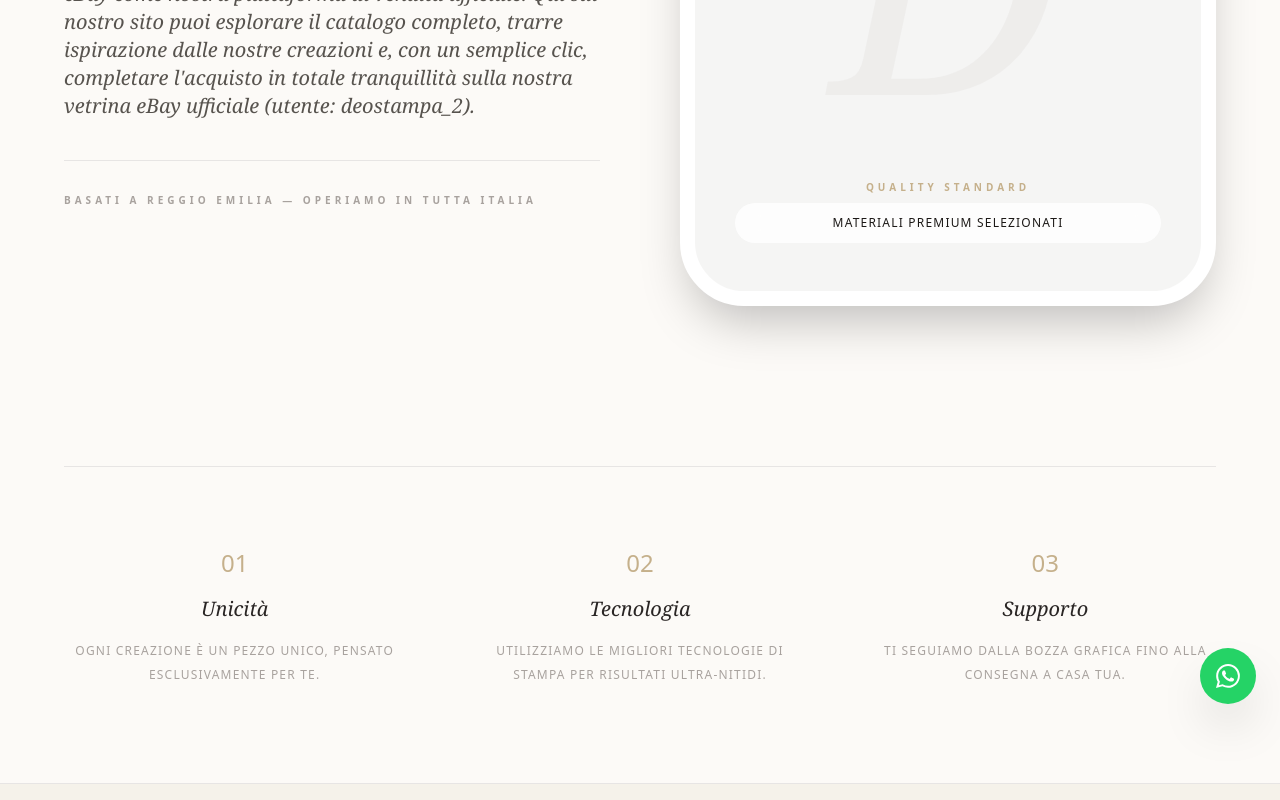
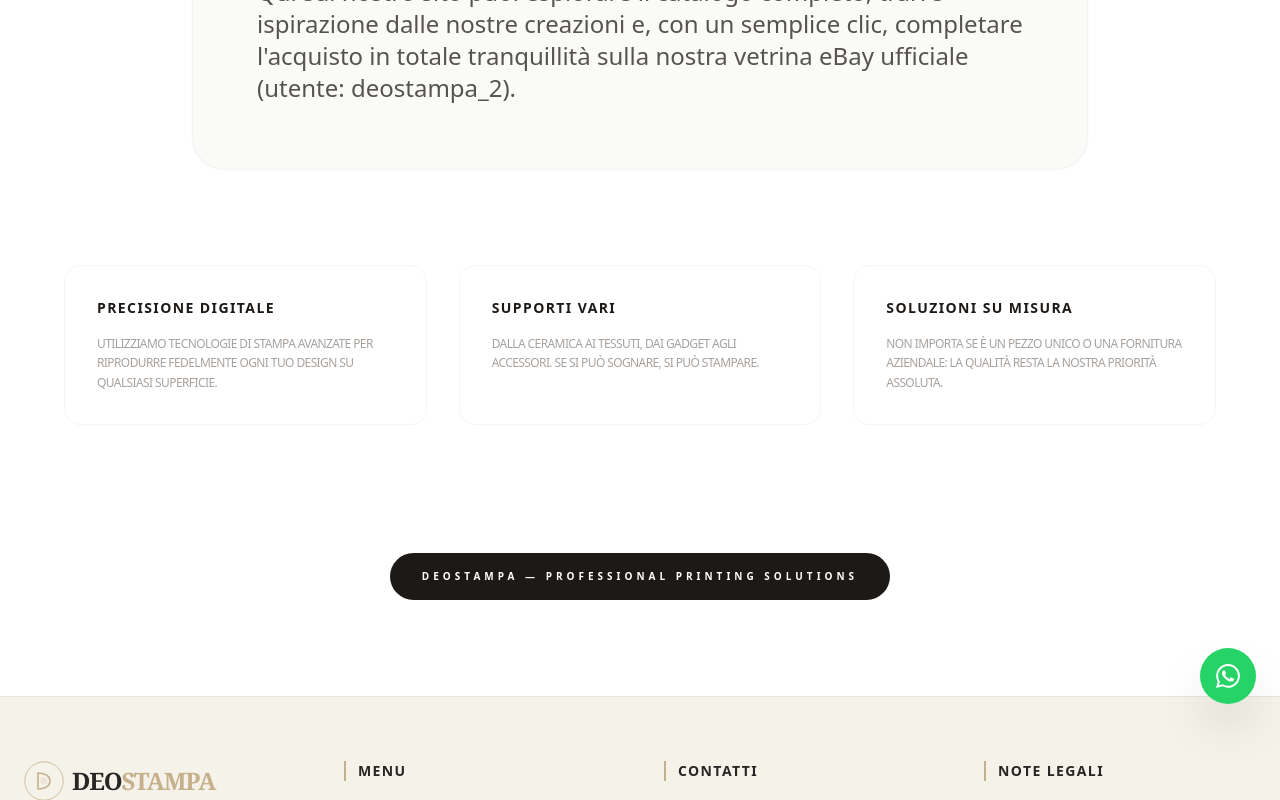
Before and after one commit to ericweinzettel-lgtm/deostampa-catalogo, a React (Vite) app: page / in a window 1280 px wide. Both pictures are taken after a click on the button "Chi Siamo". Shown: the part 926-1726 px from the top of the page. Built offline with nearby package versions, Linux system fonts and the light colour scheme.

Commit message:
Update About.tsx

```diff
--- a/components/About.tsx
+++ b/components/About.tsx
@@ -3,87 +3,59 @@ import { ABOUT_TEXT } from '../constants';
 
 const About = () => {
   return (
-    <div className="bg-[#FCFAF7] min-h-screen pt-32 pb-24 px-6">
+    <div className="bg-white min-h-screen pt-32 pb-24 px-6">
       <div className="max-w-6xl mx-auto">
 
-        {/* ENCABEZADO EDITORIAL */}
-        <div className="text-center space-y-6 mb-24">
+        {/* ENCABEZADO: ENFOQUE EN PERSONALIZACIÓN */}
+        <div className="text-center space-y-6 mb-20">
           <div className="flex items-center justify-center gap-3">
-            <span className="w-10 h-[1px] bg-[#C5B08B]"></span>
-            <span className="text-[#C5B08B] text-[10px] font-black uppercase tracking-[0.5em]">L'Atelier Deostampa</span>
-            <span className="w-10 h-[1px] bg-[#C5B08B]"></span>
+            <span className="w-10 h-[2px] bg-[#C5B08B]"></span>
+            <span className="text-stone-900 text-[10px] font-black uppercase tracking-[0.5em]">Deostampa Lab</span>
+            <span className="w-10 h-[2px] bg-[#C5B08B]"></span>
           </div>
-          <h1 className="text-6xl md:text-8xl font-serif text-stone-900 italic tracking-tighter">
-            Chi Siamo
+          <h1 className="text-5xl md:text-7xl font-bold text-stone-900 tracking-tighter uppercase">
+            Personalizzazione <br />
+            <span className="text-[#C5B08B] italic font-serif lowercase">senza limiti</span>
           </h1>
         </div>
 
-        {/* CONTENIDO PRINCIPAL: TU TEXTO CON ESTILO */}
-        <div className="grid grid-cols-1 lg:grid-cols-2 gap-20 items-center">
+        {/* CONTENIDO: TU TEXTO ORIGINAL CON ESTILO DE LABORATORIO DE DISEÑO */}
+        <div className="max-w-4xl mx-auto">
+          <div className="bg-stone-50 p-10 md:p-16 rounded-[2rem] border border-stone-100 shadow-sm relative overflow-hidden">
+            {/* Decoración técnica de fondo */}
+            <div className="absolute top-0 right-0 p-8 opacity-5 text-6xl font-black">HD</div>
 
-          {/* LADO IZQUIERDO: EL TEXTO ORIGINAL REFINADO */}
-          <div className="space-y-10 order-2 lg:order-1">
-            <div className="space-y-6">
-              <h2 className="text-3xl font-serif text-stone-800 italic leading-snug">
-                Passione per il dettaglio, <br/>cura artigianale.
+            <div className="relative z-10 space-y-8">
+              <h2 className="text-2xl font-bold text-stone-800 uppercase tracking-tight border-b border-[#C5B08B] pb-4 inline-block">
+                Il nostro approccio
               </h2>
-              {/* Aquí usamos tu ABOUT_TEXT pero con un estilo mucho más aireado */}
-              <div className="text-stone-600 text-lg md:text-xl font-serif italic leading-relaxed space-y-6">
-                <p>
-                  {ABOUT_TEXT}
-                </p>
-              </div>
-            </div>
-
-            <div className="pt-8 border-t border-stone-200">
-              <p className="text-[10px] font-black uppercase tracking-[0.4em] text-stone-400">
-                Basati a Reggio Emilia — Operiamo in tutta Italia
-              </p>
-            </div>
-          </div>
-
-          {/* LADO DERECHO: ELEMENTO VISUAL ELEGANTE */}
-          <div className="relative order-1 lg:order-2">
-            <div className="aspect-[4/5] bg-stone-100 rounded-[4rem] overflow-hidden border-[15px] border-white shadow-2xl relative">
-              {/* Capa de diseño decorativa */}
-              <div className="absolute inset-0 flex items-center justify-center">
-                 <span className="text-[20rem] font-serif italic text-stone-200/50 select-none">D</span>
-              </div>
-
-              {/* Overlay de calidad */}
-              <div className="absolute bottom-12 left-1/2 -translate-x-1/2 w-full text-center px-10">
-                <p className="text-[#C5B08B] text-[10px] font-black uppercase tracking-[0.4em] mb-2">Quality Standard</p>
-                <p className="text-stone-900 text-xs font-light uppercase tracking-widest bg-white/80 backdrop-blur-md py-3 rounded-full">
-                  Materiali Premium Selezionati
-                </p>
-              </div>
-            </div>
-
-            {/* Sello flotante */}
-            <div className="absolute -top-6 -right-6 w-32 h-32 bg-stone-900 rounded-full flex items-center justify-center text-center p-4 shadow-2xl rotate-12">
-              <p className="text-white text-[9px] font-black uppercase tracking-tight">
-                Fatto a Mano con Amore
+              <p className="text-stone-600 text-xl md:text-2xl font-light leading-relaxed">
+                {ABOUT_TEXT}
               </p>
             </div>
           </div>
         </div>
 
-        {/* SECCIÓN DE VALORES INFERIOR */}
-        <div className="mt-40 grid grid-cols-1 md:grid-cols-3 gap-16 text-center border-t border-stone-200 pt-20">
-          <div className="space-y-4">
-            <p className="text-[#C5B08B] text-2xl">01</p>
-            <h4 className="font-serif italic text-xl text-stone-800">Unicità</h4>
-            <p className="text-xs text-stone-400 uppercase tracking-widest leading-loose">Ogni creazione è un pezzo unico, pensato esclusivamente per te.</p>
+        {/* SECCIÓN TÉCNICA: QUÉ HACEMOS REALMENTE */}
+        <div className="mt-24 grid grid-cols-1 md:grid-cols-3 gap-8">
+          <div className="p-8 border border-stone-100 rounded-2xl hover:border-[#C5B08B] transition-colors group">
+            <h4 className="font-bold uppercase tracking-widest text-sm mb-4">Precisione Digitale</h4>
+            <p className="text-xs text-stone-400 leading-relaxed uppercase tracking-tighter">Utilizziamo tecnologie di stampa avanzate per riprodurre fedelmente ogni tuo design su qualsiasi superficie.</p>
           </div>
-          <div className="space-y-4">
-            <p className="text-[#C5B08B] text-2xl">02</p>
-            <h4 className="font-serif italic text-xl text-stone-800">Tecnologia</h4>
-            <p className="text-xs text-stone-400 uppercase tracking-widest leading-loose">Utilizziamo le migliori tecnologie di stampa per risultati ultra-nitidi.</p>
+          <div className="p-8 border border-stone-100 rounded-2xl hover:border-[#C5B08B] transition-colors group">
+            <h4 className="font-bold uppercase tracking-widest text-sm mb-4">Supporti Vari</h4>
+            <p className="text-xs text-stone-400 leading-relaxed uppercase tracking-tighter">Dalla ceramica ai tessuti, dai gadget agli accessori. Se si può sognare, si può stampare.</p>
           </div>
-          <div className="space-y-4">
-            <p className="text-[#C5B08B] text-2xl">03</p>
-            <h4 className="font-serif italic text-xl text-stone-800">Supporto</h4>
-            <p className="text-xs text-stone-400 uppercase tracking-widest leading-loose">Ti seguiamo dalla bozza grafica fino alla consegna a casa tua.</p>
+          <div className="p-8 border border-stone-100 rounded-2xl hover:border-[#C5B08B] transition-colors group">
+            <h4 className="font-bold uppercase tracking-widest text-sm mb-4">Soluzioni su Misura</h4>
+            <p className="text-xs text-stone-400 leading-relaxed uppercase tracking-tighter">Non importa se è un pezzo unico o una fornitura aziendale: la qualità resta la nostra priorità assoluta.</p>
+          </div>
+        </div>
+
+        {/* CIERRE PROFESIONAL */}
+        <div className="mt-32 text-center">
+          <div className="inline-block px-8 py-4 bg-stone-900 text-white rounded-full text-[10px] font-black uppercase tracking-[0.4em]">
+            Deostampa — Professional Printing Solutions
           </div>
         </div>
 
```
